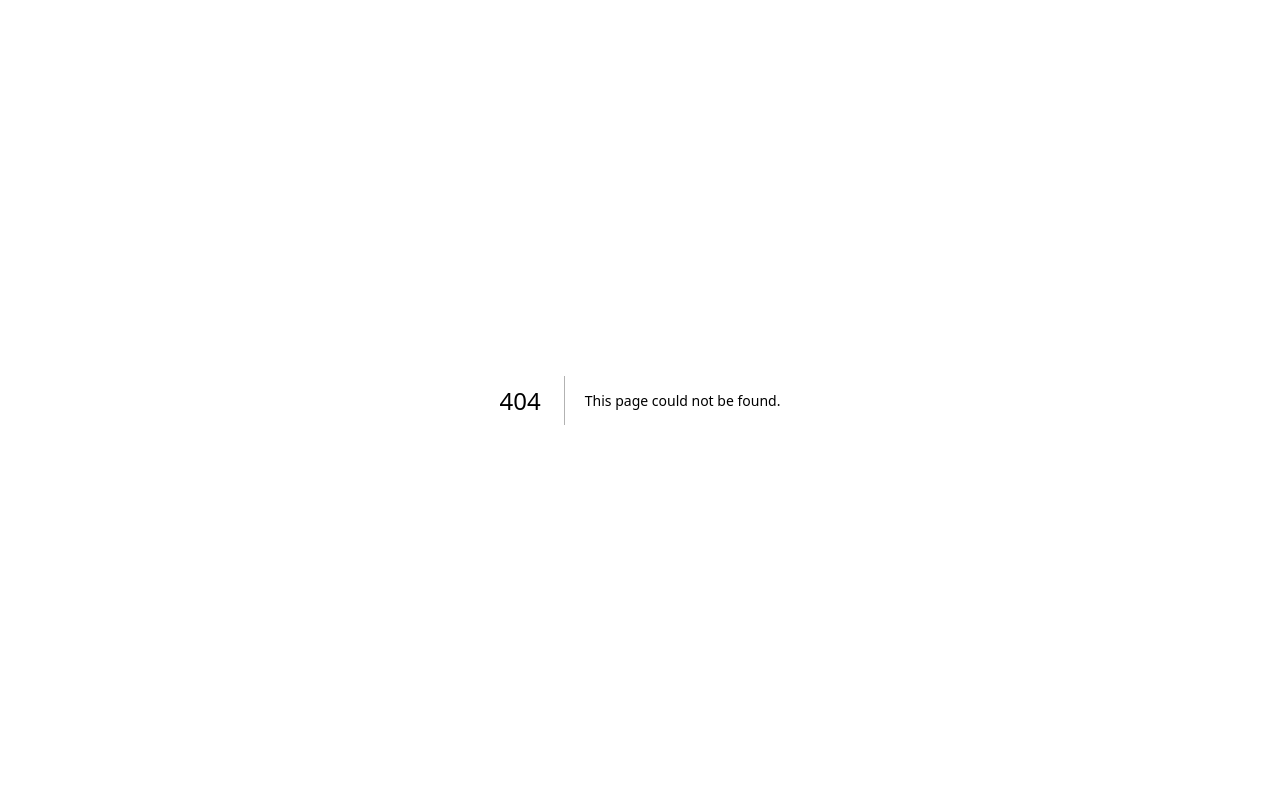
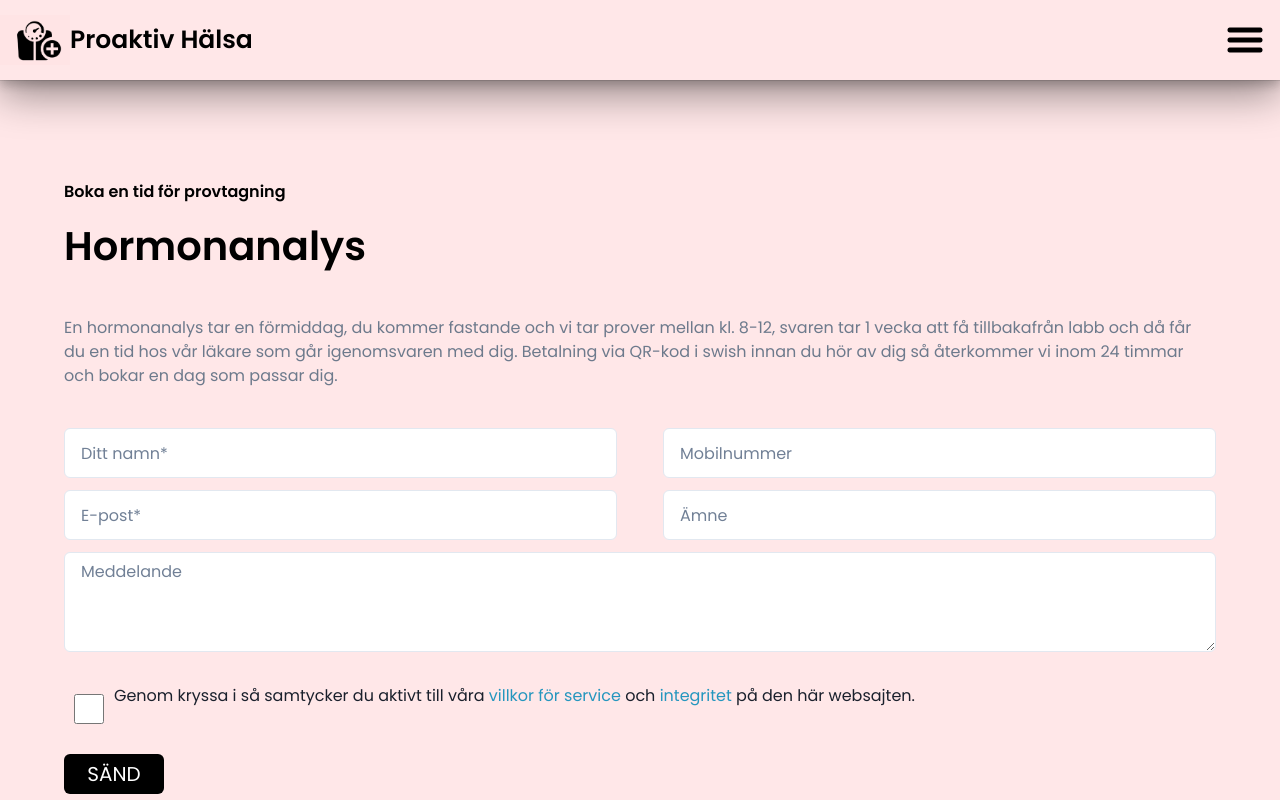
Before and after one commit to hakimm77/Proactive-health-website, a Next.js app: page /book-consultation in a window 1280 px wide. Before the commit this address had no page. Shown: the top 800 px of the page. Built offline with nearby package versions, Linux system fonts and the light colour scheme.

Commit message:
book-consultation done

```diff
--- a/components/Navbar.tsx
+++ b/components/Navbar.tsx
@@ -32,9 +32,6 @@ export const Navbar = () => {
         flexDir="row"
         alignItems="center"
         cursor="pointer"
-        onClick={() => {
-          router.push("/");
-        }}
         mt={openNavItems ? 5 : 0}
         mb={openNavItems ? 5 : 0}
       >
@@ -43,7 +40,14 @@ export const Navbar = () => {
           src={require("../assets/logo.png")}
           width={isMobile ? 70 : 100}
         />
-        <Text fontSize={isMobile ? 25 : 35} fontWeight={"600"} color="#000">
+        <Text
+          fontSize={isMobile ? 25 : 35}
+          fontWeight={"600"}
+          color="#000"
+          onClick={() => {
+            router.push("/");
+          }}
+        >
           Proaktiv Hälsa
         </Text>
 
--- a/components/landing-page/HormonsFields.tsx
+++ b/components/landing-page/HormonsFields.tsx
@@ -12,7 +12,13 @@ import { useMediaQuery } from "@material-ui/core";
 import Image from "next/image";
 import { useState } from "react";
 
-export const HormonsFields = ({ fieldsOnly }: { fieldsOnly?: boolean }) => {
+export const HormonsFields = ({
+  fieldsOnly,
+  hormonsPage,
+}: {
+  fieldsOnly?: boolean;
+  hormonsPage?: boolean;
+}) => {
   const [acceptedRules, setAcceptedRules] = useState(false);
   const isMobile = useMediaQuery("(max-width:1400px)");
   const [inputFields, setInputFields] = useState<any[]>([
@@ -75,20 +81,32 @@ export const HormonsFields = ({ fieldsOnly }: { fieldsOnly?: boolean }) => {
               Hormonanalys
             </Text>
 
+            {hormonsPage ? (
+              <Text color={COLORS.gray} fontSize={16} mb={10}>
+                En hormonanalys tar en förmiddag, du kommer fastande och vi tar
+                prover mellan kl. 8-12, svaren tar 1 vecka att få tillbakafrån
+                labb och då får du en tid hos vår läkare som går igenomsvaren
+                med dig. Betalning via QR-kod i swish innan du hör av dig så
+                återkommer vi inom 24 timmar och bokar en dag som passar dig.
+              </Text>
+            ) : (
+              <>
                 <Text color={COLORS.gray} fontSize={16} mb={5}>
-              En hormonanalys tar en förmiddag, du kommer fastande och vi tar
-              prover mellan kl. 8-12, svaren tar 1 vecka att få tillbaka från
-              labb och då får du en tid hos vår läkare som går igenom svaren med
-              dig.{" "}
+                  En hormonanalys tar en förmiddag, du kommer fastande och vi
+                  tar prover mellan kl. 8-12, svaren tar 1 vecka att få tillbaka
+                  från labb och då får du en tid hos vår läkare som går igenom
+                  svaren med dig.{" "}
                 </Text>
                 <Text color={COLORS.gray} fontSize={16} mb={10}>
                   Betalning via{" "}
                   <span style={{ color: "#000", cursor: "pointer" }}>
                     QR-kod i swish
                   </span>{" "}
-              innan du hör av dig så återkommer vi inom 24 timmar och bokar en
-              dag som passar dig.{" "}
+                  innan du hör av dig så återkommer vi inom 24 timmar och bokar
+                  en dag som passar dig.{" "}
                 </Text>
+              </>
+            )}
           </>
         )}
 
--- a/package.json
+++ b/package.json
@@ -17,10 +17,12 @@
     "@types/node": "18.11.18",
     "@types/react": "18.0.26",
     "@types/react-dom": "18.0.10",
+    "@types/react-html-parser": "^2.0.2",
     "framer-motion": "^8.4.2",
     "next": "13.1.2",
     "react": "18.2.0",
     "react-dom": "18.2.0",
+    "react-html-parser": "^2.0.2",
     "react-spring": "^9.6.1",
     "typescript": "4.9.4"
   }
--- /dev/null
+++ b/pages/book-consultation.tsx
@@ -0,0 +1,33 @@
+import { Footer } from "@/components/Footer";
+import { Navbar } from "@/components/Navbar";
+import { HormonsFields } from "@/components/landing-page/HormonsFields";
+import { COLORS } from "@/helpers/colors";
+import { Flex, Text } from "@chakra-ui/react";
+import { useMediaQuery } from "@material-ui/core";
+import Image from "next/image";
+
+const BookConsulationPage = () => {
+  const isMobile = useMediaQuery("(max-width:1400px)");
+
+  return (
+    <Flex flexDir="column" alignItems="center" bgColor={COLORS.pink}>
+      <Navbar />
+
+      <Flex
+        mt={"100px"}
+        flexDir={isMobile ? "column" : "row"}
+        w={isMobile ? "100%" : "90%"}
+        justifyContent="space-around"
+        alignItems="flex-start"
+        paddingTop={20}
+        paddingBottom={20}
+      >
+        <HormonsFields hormonsPage={true} />
+      </Flex>
+
+      <Footer />
+    </Flex>
+  );
+};
+
+export default BookConsulationPage;
```
Also changed, not shown: 1 other file (tests, documents, lock files or other folders). Lines whose indentation alone changed are shown as unchanged.
